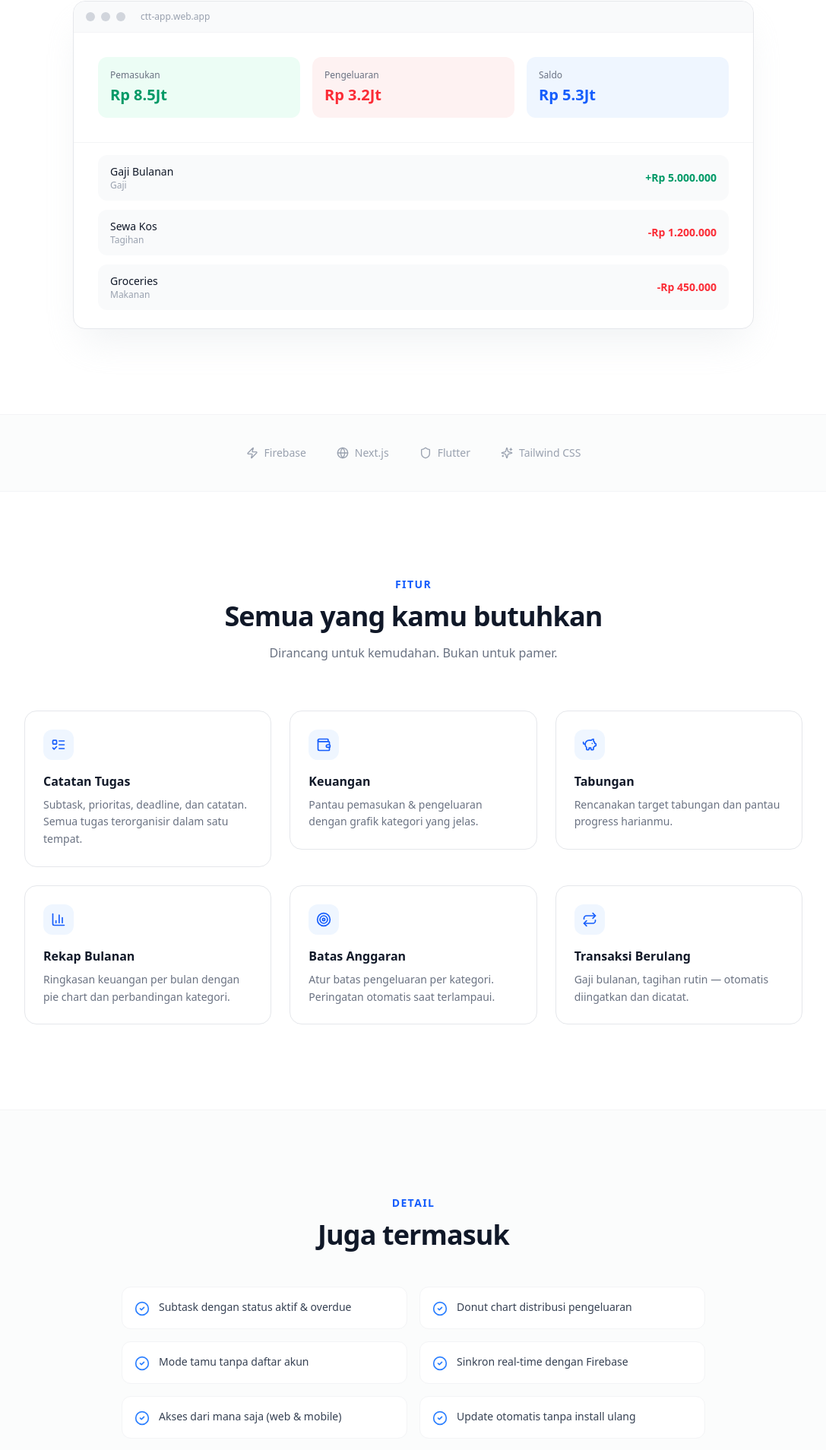
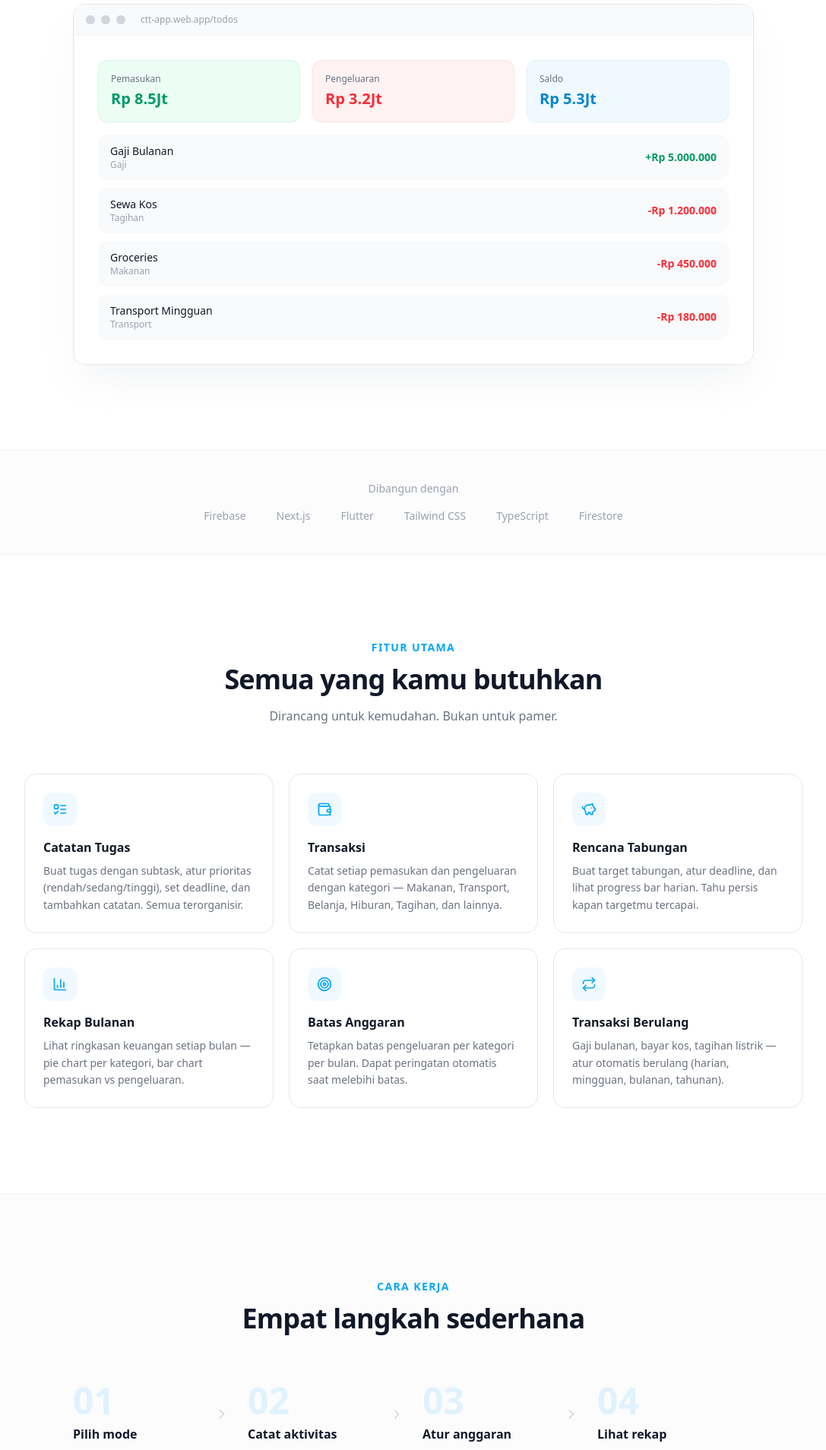
Before and after one commit to Zryyuu/ctt-web, a Next.js app: page / in a window 1280 px wide. Shown: the part 682-2590 px from the top of the page at 76% size, without its empty margins (96-1183 px from the left). Built offline with nearby package versions, Linux system fonts and the light colour scheme; no server answers.

Commit message:
new style landing

```diff
--- a/src/app/page.tsx
+++ b/src/app/page.tsx
@@ -1,47 +1,60 @@
 "use client";
 import Link from "next/link";
+import Image from "next/image";
 import { useEffect, useRef, useState } from "react";
 import {
   CheckCircle2, ListTodo, Wallet, PiggyBank, Download,
   BarChart3, Target, Repeat, ArrowRight, Github,
   ClipboardCheck, PieChart, Sparkles, Shield, Zap, Globe,
+  Smartphone, TrendingUp, CalendarCheck, Bell, Layers,
+  ChevronRight, Star,
 } from "lucide-react";
 
 const FEATURES = [
-  { icon: ListTodo, title: "Catatan Tugas", desc: "Subtask, prioritas, deadline, dan catatan. Semua tugas terorganisir dalam satu tempat." },
-  { icon: Wallet, title: "Keuangan", desc: "Pantau pemasukan & pengeluaran dengan grafik kategori yang jelas." },
-  { icon: PiggyBank, title: "Tabungan", desc: "Rencanakan target tabungan dan pantau progress harianmu." },
-  { icon: BarChart3, title: "Rekap Bulanan", desc: "Ringkasan keuangan per bulan dengan pie chart dan perbandingan kategori." },
-  { icon: Target, title: "Batas Anggaran", desc: "Atur batas pengeluaran per kategori. Peringatan otomatis saat terlampaui." },
-  { icon: Repeat, title: "Transaksi Berulang", desc: "Gaji bulanan, tagihan rutin — otomatis diingatkan dan dicatat." },
+  { icon: ListTodo, title: "Catatan Tugas", desc: "Buat tugas dengan subtask, atur prioritas (rendah/sedang/tinggi), set deadline, dan tambahkan catatan. Semua terorganisir." },
+  { icon: Wallet, title: "Transaksi", desc: "Catat setiap pemasukan dan pengeluaran dengan kategori — Makanan, Transport, Belanja, Hiburan, Tagihan, dan lainnya." },
+  { icon: PiggyBank, title: "Rencana Tabungan", desc: "Buat target tabungan, atur deadline, dan lihat progress bar harian. Tahu persis kapan targetmu tercapai." },
+  { icon: BarChart3, title: "Rekap Bulanan", desc: "Lihat ringkasan keuangan setiap bulan — pie chart per kategori, bar chart pemasukan vs pengeluaran." },
+  { icon: Target, title: "Batas Anggaran", desc: "Tetapkan batas pengeluaran per kategori per bulan. Dapat peringatan otomatis saat melebihi batas." },
+  { icon: Repeat, title: "Transaksi Berulang", desc: "Gaji bulanan, bayar kos, tagihan listrik — atur otomatis berulang (harian, mingguan, bulanan, tahunan)." },
 ];
 
-const MORE_FEATURES = [
-  { icon: ClipboardCheck, text: "Subtask dengan status aktif & overdue" },
-  { icon: PieChart, text: "Donut chart distribusi pengeluaran" },
-  { icon: Shield, text: "Mode tamu tanpa daftar akun" },
-  { icon: Zap, text: "Sinkron real-time dengan Firebase" },
-  { icon: Globe, text: "Akses dari mana saja (web & mobile)" },
-  { icon: Sparkles, text: "Update otomatis tanpa install ulang" },
+const DETAIL_FEATURES = [
+  { icon: ClipboardCheck, title: "Subtask Aktif & Overdue", desc: "Status subtask otomatis berubah — hijau untuk aktif, merah untuk terlambat." },
+  { icon: PieChart, title: "Donut Chart", desc: "Visualisasi distribusi pengeluaran per kategori dalam bentuk pie chart interaktif." },
+  { icon: Shield, title: "Mode Tamu", desc: "Coba langsung tanpa daftar akun. Data tersimpan di browser." },
+  { icon: Zap, title: "Sinkron Firebase", desc: "Data tersimpan real-time di Firebase Firestore. Akses dari device mana saja." },
+  { icon: Globe, title: "Web & Mobile", desc: "Tersedia sebagai aplikasi web (Next.js) dan mobile (Flutter). Satu akun, dua platform." },
+  { icon: Sparkles, title: "Update Otomatis", desc: "Pembaruan versi otomatis ditemukan. Tidak perlu install ulang untuk fitur baru." },
+  { icon: Bell, title: "Notifikasi Update", desc: "Pop-up notifikasi otomatis saat versi baru tersedia." },
+  { icon: CalendarCheck, title: "Deadline Visual", desc: "Tugas mendekati deadline ditandai dengan warna untuk pengingat visual." },
+  { icon: Layers, title: "Guest & Login", desc: "Gunakan sebagai tamu untuk coba-coba, atau login untuk sinkron lintas device." },
 ];
 
-function useInView() {
+const STEPS = [
+  { num: "01", title: "Pilih mode", desc: "Masuk dengan email, Google, atau langsung coba sebagai tamu tanpa registrasi." },
+  { num: "02", title: "Catat aktivitas", desc: "Tambah tugas, catat transaksi keuangan, atau buat rencana tabungan baru." },
+  { num: "03", title: "Atur anggaran", desc: "Tetapkan batas pengeluaran per kategori. Pantau agar tidak boros." },
+  { num: "04", title: "Lihat rekap", desc: "Cek ringkasan bulanan dengan grafik. Tahu persis ke mana uangmu pergi." },
+];
+
+function useInView(threshold = 0.12) {
   const ref = useRef<HTMLDivElement>(null);
   const [visible, setVisible] = useState(false);
   useEffect(() => {
     const el = ref.current;
     if (!el) return;
-    const obs = new IntersectionObserver(([e]) => { if (e.isIntersecting) { setVisible(true); obs.disconnect(); } }, { threshold: 0.15 });
+    const obs = new IntersectionObserver(([e]) => { if (e.isIntersecting) { setVisible(true); obs.disconnect(); } }, { threshold });
     obs.observe(el);
     return () => obs.disconnect();
-  }, []);
+  }, [threshold]);
   return { ref, visible };
 }
 
 function FadeIn({ children, className = "", delay = 0 }: { children: React.ReactNode; className?: string; delay?: number }) {
   const { ref, visible } = useInView();
   return (
-    <div ref={ref} className={className} style={{ opacity: visible ? 1 : 0, transform: visible ? "translateY(0)" : "translateY(32px)", transition: `opacity 0.6s ease ${delay}s, transform 0.6s ease ${delay}s` }}>
+    <div ref={ref} className={className} style={{ opacity: visible ? 1 : 0, transform: visible ? "translateY(0)" : "translateY(28px)", transition: `opacity 0.5s ease ${delay}s, transform 0.5s ease ${delay}s` }}>
       {children}
     </div>
   );
@@ -49,18 +62,18 @@ function FadeIn({ children, className = "", delay = 0 }: { children: React.React
 
 export default function Home() {
   return (
-    <div className="min-h-screen bg-white text-gray-900 selection:bg-blue-100">
+    <div className="min-h-screen bg-white text-gray-900 selection:bg-sky-100">
       {/* Nav */}
       <nav className="fixed top-0 z-50 w-full border-b border-gray-100 bg-white/80 backdrop-blur-xl">
         <div className="mx-auto flex h-16 max-w-6xl items-center justify-between px-6">
-          <div className="flex items-center gap-2">
-            <div className="flex h-8 w-8 items-center justify-center rounded-lg bg-blue-600 text-sm font-bold text-white">C</div>
+          <Link href="/" className="flex items-center gap-2.5">
+            <Image src="/ctt.png" alt="Ctt" width={32} height={32} className="h-8 w-8 rounded-lg" />
             <span className="text-lg font-bold tracking-tight">Ctt</span>
-          </div>
-          <div className="flex items-center gap-3">
+          </Link>
+          <div className="flex items-center gap-4">
             <Link href="/login" className="hidden text-sm font-medium text-gray-500 transition-colors hover:text-gray-900 sm:block">Masuk</Link>
-            <Link href="/login" className="rounded-lg bg-blue-600 px-4 py-2 text-sm font-medium text-white transition-colors hover:bg-blue-700">
-              Mulai Gratis
+            <Link href="/login" className="inline-flex items-center gap-1.5 rounded-lg bg-sky-600 px-4 py-2 text-sm font-medium text-white transition-colors hover:bg-sky-700">
+              Mulai Gratis <ArrowRight className="h-3.5 w-3.5" />
             </Link>
           </div>
         </div>
@@ -71,47 +84,48 @@ export default function Home() {
         <div className="mx-auto max-w-6xl px-6">
           <FadeIn>
             <div className="mx-auto max-w-3xl text-center">
-              <div className="mb-6 inline-flex items-center gap-2 rounded-full border border-blue-100 bg-blue-50 px-4 py-1.5 text-sm font-medium text-blue-700">
+              <div className="mb-6 inline-flex items-center gap-2 rounded-full border border-sky-100 bg-sky-50 px-4 py-1.5 text-sm font-medium text-sky-700">
                 <Sparkles className="h-3.5 w-3.5" />
-                v1.1.0 — Fitur baru: Anggaran & Berulang
+                v1.1.0 — Anggaran, Berulang & Rekap
               </div>
               <h1 className="text-4xl font-bold tracking-tight sm:text-6xl lg:text-7xl">
                 Catatan tugas &<br />
-                <span className="text-blue-600">keuangan</span> dalam satu tempat
+                <span className="text-sky-500">keuangan</span> dalam satu tempat
               </h1>
               <p className="mx-auto mt-6 max-w-xl text-lg leading-relaxed text-gray-500">
                 Kelola produktivitas dan keuangan pribadi dengan simpel. Tanpa ribet, tanpa fitur berlebih — hanya yang kamu butuhkan.
               </p>
               <div className="mt-10 flex flex-col items-center gap-4 sm:flex-row sm:justify-center">
-                <Link href="/login" className="inline-flex items-center gap-2 rounded-xl bg-blue-600 px-6 py-3 text-sm font-semibold text-white shadow-lg shadow-blue-600/20 transition-all hover:bg-blue-700 hover:shadow-xl hover:shadow-blue-600/25">
+                <Link href="/login" className="inline-flex items-center gap-2 rounded-xl bg-sky-600 px-7 py-3.5 text-sm font-semibold text-white shadow-lg shadow-sky-600/20 transition-all hover:bg-sky-700 hover:shadow-xl hover:shadow-sky-600/25">
                   Mulai Sekarang <ArrowRight className="h-4 w-4" />
                 </Link>
-                <Link href="/login" className="inline-flex items-center gap-2 rounded-xl border border-gray-200 bg-white px-6 py-3 text-sm font-semibold text-gray-700 transition-all hover:border-gray-300 hover:bg-gray-50">
-                  Coba Tanpa Akun
-                </Link>
+                <a href="https://github.com/Zryyuu/zyto-web/releases/latest" target="_blank" rel="noopener noreferrer" className="inline-flex items-center gap-2 rounded-xl border border-gray-200 bg-white px-7 py-3.5 text-sm font-semibold text-gray-700 transition-all hover:border-gray-300 hover:bg-gray-50">
+                  <Download className="h-4 w-4" /> Download APK
+                </a>
               </div>
             </div>
           </FadeIn>
 
-          {/* Hero visual */}
-          <FadeIn delay={0.2} className="mt-16 sm:mt-20">
+          {/* Hero preview */}
+          <FadeIn delay={0.15} className="mt-16 sm:mt-20">
             <div className="mx-auto max-w-4xl overflow-hidden rounded-2xl border border-gray-200 bg-white shadow-2xl shadow-gray-200/60">
               <div className="flex items-center gap-2 border-b border-gray-100 bg-gray-50 px-4 py-3">
                 <div className="h-3 w-3 rounded-full bg-gray-300" />
                 <div className="h-3 w-3 rounded-full bg-gray-300" />
                 <div className="h-3 w-3 rounded-full bg-gray-300" />
-                <span className="ml-3 text-xs text-gray-400">ctt-app.web.app</span>
+                <span className="ml-3 text-xs text-gray-400">ctt-app.web.app/todos</span>
               </div>
-              <div className="grid grid-cols-3 gap-4 p-6 sm:p-8">
-                <DemoCard label="Pemasukan" value="Rp 8.5Jt" color="text-emerald-600" bg="bg-emerald-50" />
-                <DemoCard label="Pengeluaran" value="Rp 3.2Jt" color="text-red-500" bg="bg-red-50" />
-                <DemoCard label="Saldo" value="Rp 5.3Jt" color="text-blue-600" bg="bg-blue-50" />
-              </div>
-              <div className="border-t border-gray-100 px-6 pb-6 pt-4 sm:px-8">
-                <div className="space-y-3">
+              <div className="p-6 sm:p-8">
+                <div className="grid grid-cols-3 gap-3 sm:gap-4">
+                  <DemoCard label="Pemasukan" value="Rp 8.5Jt" color="text-emerald-600" bg="bg-emerald-50" border="border-emerald-100" />
+                  <DemoCard label="Pengeluaran" value="Rp 3.2Jt" color="text-red-500" bg="bg-red-50" border="border-red-100" />
+                  <DemoCard label="Saldo" value="Rp 5.3Jt" color="text-sky-600" bg="bg-sky-50" border="border-sky-100" />
+                </div>
+                <div className="mt-4 space-y-2.5">
                   <DemoRow title="Gaji Bulanan" category="Gaji" amount="+Rp 5.000.000" color="text-emerald-600" />
                   <DemoRow title="Sewa Kos" category="Tagihan" amount="-Rp 1.200.000" color="text-red-500" />
                   <DemoRow title="Groceries" category="Makanan" amount="-Rp 450.000" color="text-red-500" />
+                  <DemoRow title="Transport Mingguan" category="Transport" amount="-Rp 180.000" color="text-red-500" />
                 </div>
               </div>
             </div>
@@ -119,35 +133,37 @@ export default function Home() {
         </div>
       </section>
 
-      {/* Logos / Trust */}
-      <section className="border-y border-gray-100 bg-gray-50/60 py-10">
+      {/* Tech stack */}
+      <section className="border-y border-gray-100 bg-gray-50/50 py-10">
         <div className="mx-auto max-w-6xl px-6">
           <FadeIn>
-            <div className="flex flex-wrap items-center justify-center gap-x-10 gap-y-4 text-sm font-medium text-gray-400">
-              <span className="flex items-center gap-2"><Zap className="h-4 w-4" /> Firebase</span>
-              <span className="flex items-center gap-2"><Globe className="h-4 w-4" /> Next.js</span>
-              <span className="flex items-center gap-2"><Shield className="h-4 w-4" /> Flutter</span>
-              <span className="flex items-center gap-2"><Sparkles className="h-4 w-4" /> Tailwind CSS</span>
+            <p className="text-center text-sm font-medium text-gray-400 mb-4">Dibangun dengan</p>
+            <div className="flex flex-wrap items-center justify-center gap-x-10 gap-y-3 text-sm font-medium text-gray-400">
+              {["Firebase", "Next.js", "Flutter", "Tailwind CSS", "TypeScript", "Firestore"].map((t) => (
+                <span key={t} className="flex items-center gap-2 transition-colors hover:text-gray-600">
+                  {t}
+                </span>
+              ))}
             </div>
           </FadeIn>
         </div>
       </section>
 
-      {/* Features */}
+      {/* Features grid */}
       <section className="py-20 sm:py-28">
         <div className="mx-auto max-w-6xl px-6">
           <FadeIn>
             <div className="mx-auto max-w-2xl text-center">
-              <p className="text-sm font-semibold uppercase tracking-widest text-blue-600">Fitur</p>
+              <p className="text-sm font-semibold uppercase tracking-widest text-sky-500">Fitur Utama</p>
               <h2 className="mt-3 text-3xl font-bold tracking-tight sm:text-4xl">Semua yang kamu butuhkan</h2>
               <p className="mt-4 text-gray-500">Dirancang untuk kemudahan. Bukan untuk pamer.</p>
             </div>
           </FadeIn>
-          <div className="mx-auto mt-16 grid max-w-5xl gap-6 sm:grid-cols-2 lg:grid-cols-3">
+          <div className="mx-auto mt-16 grid max-w-5xl gap-5 sm:grid-cols-2 lg:grid-cols-3">
             {FEATURES.map((f, i) => (
-              <FadeIn key={f.title} delay={i * 0.08}>
-                <div className="group rounded-2xl border border-gray-200 bg-white p-6 transition-all hover:border-blue-200 hover:shadow-lg hover:shadow-blue-50">
-                  <div className="mb-4 flex h-10 w-10 items-center justify-center rounded-xl bg-blue-50 text-blue-600 transition-colors group-hover:bg-blue-600 group-hover:text-white">
+              <FadeIn key={f.title} delay={i * 0.07}>
+                <div className="group h-full rounded-2xl border border-gray-200 bg-white p-6 transition-all hover:border-sky-200 hover:shadow-lg hover:shadow-sky-50">
+                  <div className="mb-4 flex h-11 w-11 items-center justify-center rounded-xl bg-sky-50 text-sky-500 transition-all group-hover:bg-sky-600 group-hover:text-white">
                     <f.icon className="h-5 w-5" />
                   </div>
                   <h3 className="text-base font-semibold text-gray-900">{f.title}</h3>
@@ -159,21 +175,50 @@ export default function Home() {
         </div>
       </section>
 
-      {/* More features */}
-      <section className="border-y border-gray-100 bg-gray-50/60 py-20 sm:py-28">
+      {/* How it works */}
+      <section className="border-y border-gray-100 bg-gray-50/50 py-20 sm:py-28">
         <div className="mx-auto max-w-6xl px-6">
           <FadeIn>
             <div className="mx-auto max-w-2xl text-center">
-              <p className="text-sm font-semibold uppercase tracking-widest text-blue-600">Detail</p>
+              <p className="text-sm font-semibold uppercase tracking-widest text-sky-500">Cara Kerja</p>
+              <h2 className="mt-3 text-3xl font-bold tracking-tight sm:text-4xl">Empat langkah sederhana</h2>
+            </div>
+          </FadeIn>
+          <div className="mx-auto mt-16 grid max-w-4xl gap-6 sm:grid-cols-2 lg:grid-cols-4">
+            {STEPS.map((s, i) => (
+              <FadeIn key={s.num} delay={i * 0.1}>
+                <div className="relative">
+                  <span className="text-5xl font-extrabold text-sky-100">{s.num}</span>
+                  <h3 className="mt-2 text-base font-semibold text-gray-900">{s.title}</h3>
+                  <p className="mt-1.5 text-sm leading-relaxed text-gray-500">{s.desc}</p>
+                  {i < STEPS.length - 1 && <ChevronRight className="absolute right-0 top-8 hidden h-5 w-5 text-gray-300 lg:block" />}
+                </div>
+              </FadeIn>
+            ))}
+          </div>
+        </div>
+      </section>
+
+      {/* More features */}
+      <section className="py-20 sm:py-28">
+        <div className="mx-auto max-w-6xl px-6">
+          <FadeIn>
+            <div className="mx-auto max-w-2xl text-center">
+              <p className="text-sm font-semibold uppercase tracking-widest text-sky-500">Detail Lainnya</p>
               <h2 className="mt-3 text-3xl font-bold tracking-tight sm:text-4xl">Juga termasuk</h2>
             </div>
           </FadeIn>
-          <div className="mx-auto mt-12 grid max-w-3xl gap-4 sm:grid-cols-2">
-            {MORE_FEATURES.map((f, i) => (
-              <FadeIn key={f.text} delay={i * 0.06}>
-                <div className="flex items-start gap-3 rounded-xl bg-white p-4 border border-gray-100">
-                  <CheckCircle2 className="mt-0.5 h-5 w-5 flex-shrink-0 text-blue-500" />
-                  <span className="text-sm text-gray-700">{f.text}</span>
+          <div className="mx-auto mt-12 grid max-w-4xl gap-4 sm:grid-cols-2 lg:grid-cols-3">
+            {DETAIL_FEATURES.map((f, i) => (
+              <FadeIn key={f.title} delay={i * 0.05}>
+                <div className="flex items-start gap-3 rounded-xl border border-gray-100 bg-white p-4 transition-all hover:border-sky-100 hover:shadow-md">
+                  <div className="mt-0.5 flex h-8 w-8 flex-shrink-0 items-center justify-center rounded-lg bg-sky-50 text-sky-500">
+                    <f.icon className="h-4 w-4" />
+                  </div>
+                  <div>
+                    <p className="text-sm font-semibold text-gray-900">{f.title}</p>
+                    <p className="mt-0.5 text-xs leading-relaxed text-gray-500">{f.desc}</p>
+                  </div>
                 </div>
               </FadeIn>
             ))}
@@ -182,21 +227,25 @@ export default function Home() {
       </section>
 
       {/* Download CTA */}
-      <section className="py-20 sm:py-28">
+      <section className="border-t border-gray-100 bg-gray-50/50 py-20 sm:py-28">
         <div className="mx-auto max-w-6xl px-6">
           <FadeIn>
-            <div className="overflow-hidden rounded-3xl border border-blue-100 bg-blue-50/50 p-8 sm:p-12 lg:p-16">
+            <div className="overflow-hidden rounded-3xl border border-sky-100 bg-white p-8 shadow-xl shadow-sky-100/40 sm:p-12 lg:p-16">
               <div className="mx-auto max-w-2xl text-center">
+                <Image src="/ctt.png" alt="Ctt" width={64} height={64} className="mx-auto mb-6 h-16 w-16 rounded-2xl" />
                 <h2 className="text-3xl font-bold tracking-tight sm:text-4xl">Mulai sekarang, gratis</h2>
                 <p className="mt-4 text-gray-500">Tersedia di web dan mobile. Pilih platformmu.</p>
                 <div className="mt-8 flex flex-col items-center gap-4 sm:flex-row sm:justify-center">
-                  <Link href="/login" className="inline-flex items-center gap-2 rounded-xl bg-blue-600 px-6 py-3.5 text-sm font-semibold text-white shadow-lg shadow-blue-600/20 transition-all hover:bg-blue-700 hover:shadow-xl hover:shadow-blue-600/25">
+                  <Link href="/login" className="inline-flex items-center gap-2 rounded-xl bg-sky-600 px-7 py-3.5 text-sm font-semibold text-white shadow-lg shadow-sky-600/20 transition-all hover:bg-sky-700 hover:shadow-xl hover:shadow-sky-600/25">
                     <Globe className="h-4 w-4" /> Buka versi Web
                   </Link>
-                  <a href="https://github.com/Zryyuu/zyto-web/releases/latest" target="_blank" rel="noopener noreferrer" className="inline-flex items-center gap-2 rounded-xl border border-gray-200 bg-white px-6 py-3.5 text-sm font-semibold text-gray-700 transition-all hover:border-gray-300 hover:bg-gray-50">
+                  <a href="https://github.com/Zryyuu/zyto-web/releases/latest" target="_blank" rel="noopener noreferrer" className="inline-flex items-center gap-2 rounded-xl border border-gray-200 bg-white px-7 py-3.5 text-sm font-semibold text-gray-700 transition-all hover:border-gray-300 hover:bg-gray-50">
                     <Download className="h-4 w-4" /> Download APK
                   </a>
                 </div>
+                <p className="mt-6 flex items-center justify-center gap-1 text-xs text-gray-400">
+                  <Star className="h-3 w-3" /> Open source &mdash; kontribusi selalu diterima
+                </p>
               </div>
             </div>
           </FadeIn>
@@ -206,13 +255,13 @@ export default function Home() {
       {/* Footer */}
       <footer className="border-t border-gray-100 bg-white">
         <div className="mx-auto flex max-w-6xl flex-col items-center justify-between gap-4 px-6 py-8 sm:flex-row">
-          <div className="flex items-center gap-2">
-            <div className="flex h-6 w-6 items-center justify-center rounded-md bg-blue-600 text-[10px] font-bold text-white">C</div>
+          <div className="flex items-center gap-2.5">
+            <Image src="/ctt.png" alt="Ctt" width={24} height={24} className="h-6 w-6 rounded-md" />
             <span className="text-sm font-semibold">Ctt</span>
             <span className="text-sm text-gray-400">v1.1.0</span>
           </div>
           <div className="flex items-center gap-6 text-sm text-gray-400">
-            <span>Dibuat dengan Next.js & Firebase</span>
+            <span>Next.js & Firebase</span>
             <a href="https://github.com/Zryyuu/zyto-web" target="_blank" rel="noopener noreferrer" className="flex items-center gap-1.5 transition-colors hover:text-gray-900">
               <Github className="h-4 w-4" /> Source
             </a>
@@ -223,11 +272,11 @@ export default function Home() {
   );
 }
 
-function DemoCard({ label, value, color, bg }: { label: string; value: string; color: string; bg: string }) {
+function DemoCard({ label, value, color, bg, border }: { label: string; value: string; color: string; bg: string; border: string }) {
   return (
-    <div className={`rounded-xl ${bg} p-4`}>
+    <div className={`rounded-xl border ${border} ${bg} p-4`}>
       <p className="text-xs font-medium text-gray-500">{label}</p>
-      <p className={`mt-1 text-xl font-bold ${color}`}>{value}</p>
+      <p className={`mt-1 text-lg font-bold sm:text-xl ${color}`}>{value}</p>
     </div>
   );
 }
```
